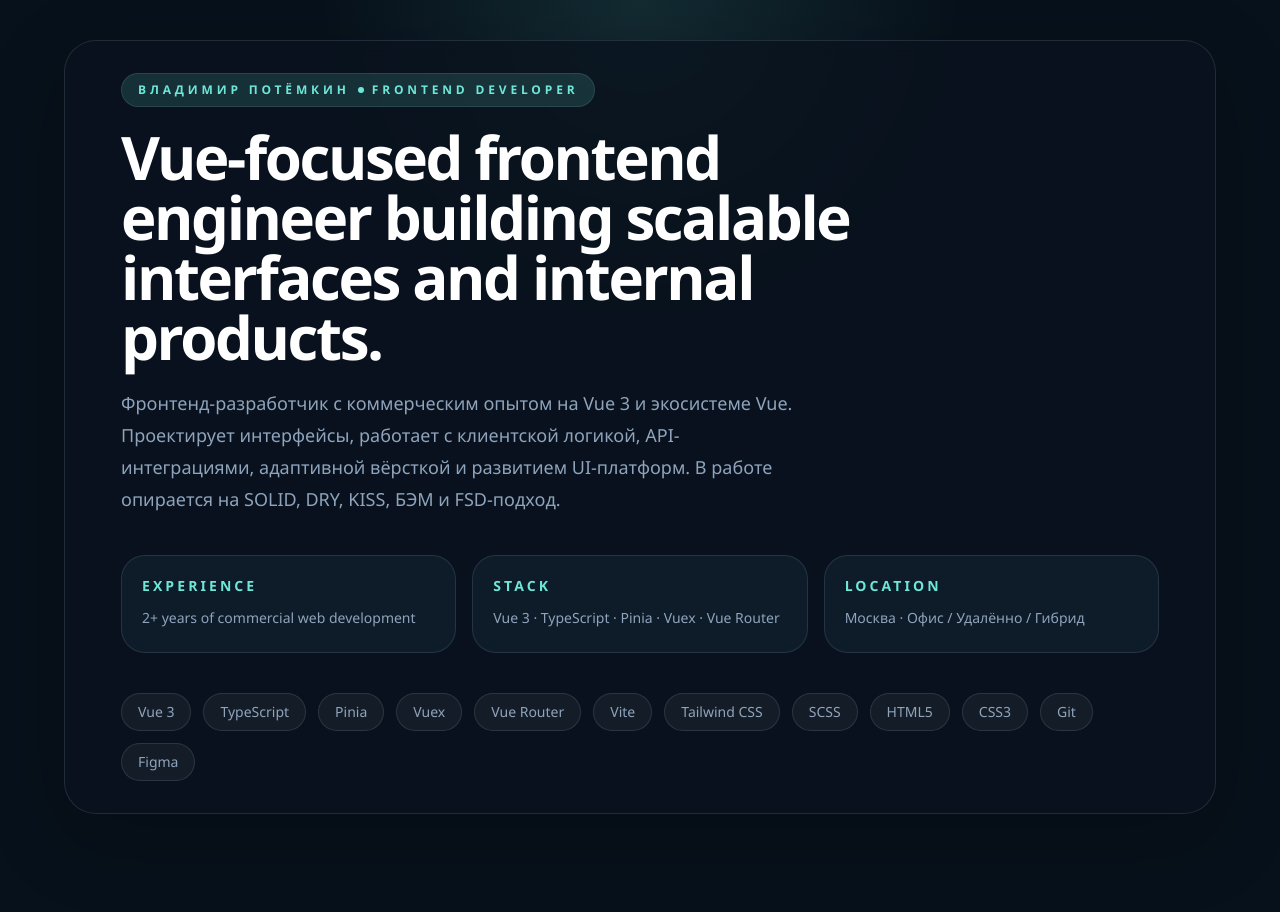
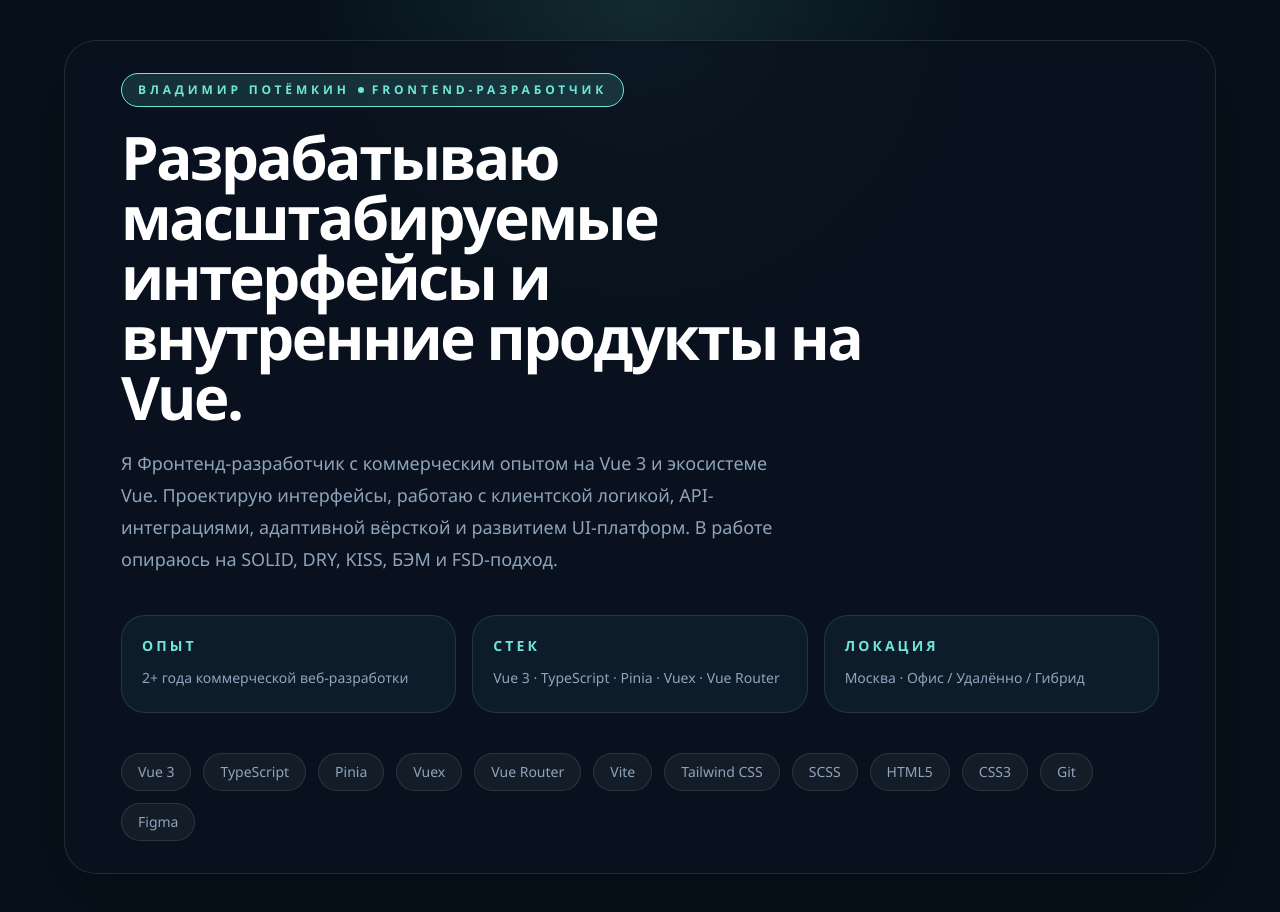
Before and after one commit to VladimirPotemkin/My-Portfoliio, a Vue app: page / in a window 1280 px wide. Before the commit the page ends 854 px from the top, so only its background shows below. Built offline with nearby package versions, Linux system fonts and the light colour scheme.

Commit message:
step 2 #done

```diff
--- a/eslint.config.mjs
+++ b/eslint.config.mjs
@@ -34,7 +34,8 @@ export default tseslint.config(
           caughtErrorsIgnorePattern: '^_',
         },
       ],
+      'vue/first-attribute-linebreak': 'off',
       'vue/multi-word-component-names': 'off',
     },
-  }
+  },
 )
--- a/src/data/profile.ts
+++ b/src/data/profile.ts
@@ -3,11 +3,11 @@ import type { DeveloperProfile } from '../types'
 export const profileData: DeveloperProfile = {
   fullName: 'Владимир Потёмкин',
   firstName: 'Владимир',
-  role: 'Frontend Developer',
-  tagline: 'Vue-focused frontend engineer building scalable interfaces and internal products.',
+  role: 'Frontend-разработчик',
+  tagline: 'Разрабатываю масштабируемые интерфейсы и внутренние продукты на Vue.',
   summary:
-    'Фронтенд-разработчик с коммерческим опытом на Vue 3 и экосистеме Vue. Проектирует интерфейсы, работает с клиентской логикой, API-интеграциями, адаптивной вёрсткой и развитием UI-платформ. В работе опирается на SOLID, DRY, KISS, БЭМ и FSD-подход.',
-  experienceLabel: '2+ years of commercial web development',
+    'Я Фронтенд-разработчик с коммерческим опытом на Vue 3 и экосистеме Vue. Проектирую интерфейсы, работаю с клиентской логикой, API-интеграциями, адаптивной вёрсткой и развитием UI-платформ. В работе опираюсь на SOLID, DRY, KISS, БЭМ и FSD-подход.',
+  experienceLabel: '2+ года коммерческой веб-разработки',
   availability: {
     location: 'Москва',
     citizenship: 'Россия',
@@ -19,7 +19,7 @@ export const profileData: DeveloperProfile = {
   contacts: [
     {
       type: 'email',
-      label: 'Email',
+      label: 'Почта',
       value: 'v.potemkin93@yandex.ru',
       href: 'mailto:v.potemkin93@yandex.ru',
     },
@@ -37,7 +37,7 @@ export const profileData: DeveloperProfile = {
     },
     {
       type: 'phone',
-      label: 'Phone',
+      label: 'Телефон',
       value: '+7 (977) 458-48-78',
       href: 'tel:+79774584878',
     },
@@ -58,23 +58,23 @@ export const profileData: DeveloperProfile = {
   ],
   timeline: [
     {
-      year: 'Apr 2025 - Present',
-      title: 'Frontend Developer',
+      year: 'Апрель 2025 - настоящее время',
+      title: 'Frontend-разработчик',
       company: 'ЭКОН Технологии',
       description:
         'Разрабатываю крупные клиентские веб-приложения на Vue 3, Pinia, Vue Router и Vite, проектирую переиспользуемую UI-платформу и улучшаю производительность интерфейсов.',
       projects: ['IPAM', 'ERT для Вымпелком'],
     },
     {
-      year: 'May 2024 - Apr 2025',
-      title: 'Frontend Developer',
+      year: 'Май 2024 - апрель 2025',
+      title: 'Frontend-разработчик',
       company: 'Компания не указана в PDF',
       description:
         'Создавал сайты и веб-приложения на Vue 3, Vuex, Vue Router и Vite, занимался ребрендингом, адаптивной вёрсткой, UX-логикой и интеграцией с API-сервисами.',
     },
     {
-      year: 'May 2023 - Oct 2023',
-      title: 'Frontend Developer',
+      year: 'Май 2023 - октябрь 2023',
+      title: 'Frontend-разработчик',
       company: 'Easel Pix',
       description:
         'Разрабатывал сайты и веб-приложения на JavaScript и Vue 3, интегрировал компоненты и API, оптимизировал клиентский код и выпускал обновления вместе с дизайнерами и backend-командой.',
--- a/src/style.css
+++ b/src/style.css
@@ -21,8 +21,7 @@
 }
 
 html {
-  background:
-    radial-gradient(circle at top, rgba(110, 231, 216, 0.12), transparent 30%), var(--color-bg);
+  background: radial-gradient(circle at top, rgba(110, 231, 216, 0.12), transparent 30%), var(--color-bg);
 }
 
 body {
--- a/src/views/HomeView.vue
+++ b/src/views/HomeView.vue
@@ -1,48 +1,66 @@
 <template>
   <main class="min-h-screen px-6 py-10 sm:px-8 lg:px-12">
     <section
-      class="mx-auto flex min-h-[calc(100vh-5rem)] max-w-6xl flex-col justify-center gap-10 rounded-[2rem] border border-[var(--color-border)] bg-[var(--color-surface)] px-6 py-8 shadow-[0_24px_80px_rgba(0,0,0,0.24)] backdrop-blur md:px-10 lg:px-14">
+      class="mx-auto flex min-h-[calc(100vh-5rem)] max-w-6xl flex-col justify-center gap-10 rounded-4xl border border-(--color-border) bg-(--color-surface) px-6 py-8 shadow-[0_24px_80px_rgba(0,0,0,0.24)] backdrop-blur md:px-10 lg:px-14"
+    >
       <div class="max-w-3xl space-y-5">
         <p
-          class="inline-flex items-center gap-2 rounded-full border border-[var(--color-border)] bg-[var(--color-accent-soft)] px-4 py-2 text-xs font-semibold uppercase tracking-[0.32em] text-[var(--color-accent)]">
+          class="inline-flex items-center gap-2 rounded-full border border---color-border) bg-(--color-accent-soft) px-4 py-2 text-xs font-semibold uppercase tracking-[0.32em] text-(--color-accent)"
+        >
           {{ profileData.fullName }}
-          <span class="h-1.5 w-1.5 rounded-full bg-[var(--color-accent)]"></span>
+          <span class="h-1.5 w-1.5 rounded-full bg-(--color-accent)"></span>
           {{ profileData.role }}
         </p>
 
-        <h1 class="font-[var(--font-display)] text-4xl font-bold tracking-[-0.04em] text-white sm:text-5xl lg:text-6xl">
+        <h1
+          class="font-bold text-4xl tracking-[-0.04em] text-white sm:text-5xl lg:text-6xl"
+        >
           {{ profileData.tagline }}
         </h1>
 
-        <p class="max-w-2xl text-base leading-8 text-[var(--color-muted)] sm:text-lg">
+        <p
+          class="max-w-2xl text-base leading-8 text-(--color-muted) sm:text-lg"
+        >
           {{ profileData.summary }}
         </p>
       </div>
 
       <div class="grid gap-4 md:grid-cols-3">
-        <article class="rounded-[1.5rem] border border-[var(--color-border)] bg-[var(--color-surface-strong)] p-5">
-          <p class="mb-2 text-sm font-semibold uppercase tracking-[0.22em] text-[var(--color-accent)]">
-            Experience
+        <article
+          class="rounded-3xl border border-(--color-border) bg-(--color-surface-strong) p-5"
+        >
+          <p
+            class="mb-2 text-sm font-semibold uppercase tracking-[0.22em] text-(--color-accent)"
+          >
+            Опыт
           </p>
-          <p class="text-sm leading-7 text-[var(--color-muted)]">
+          <p class="text-sm leading-7 text-(--color-muted)">
             {{ profileData.experienceLabel }}
           </p>
         </article>
 
-        <article class="rounded-[1.5rem] border border-[var(--color-border)] bg-[var(--color-surface-strong)] p-5">
-          <p class="mb-2 text-sm font-semibold uppercase tracking-[0.22em] text-[var(--color-accent)]">
-            Stack
+        <article
+          class="rounded-3xl border border-(--color-border) bg-(--color-surface-strong) p-5"
+        >
+          <p
+            class="mb-2 text-sm font-semibold uppercase tracking-[0.22em] text-(--color-accent)"
+          >
+            Стек
           </p>
           <p class="text-sm leading-7 text-(--color-muted)">
             {{ highlightedSkills }}
           </p>
         </article>
 
-        <article class="rounded-[1.5rem] border border-[var(--color-border)] bg-[var(--color-surface-strong)] p-5">
-          <p class="mb-2 text-sm font-semibold uppercase tracking-[0.22em] text-[var(--color-accent)]">
-            Location
+        <article
+          class="rounded-3xl border border-(--color-border) bg-(--color-surface-strong) p-5"
+        >
+          <p
+            class="mb-2 text-sm font-semibold uppercase tracking-[0.22em] text-(--color-accent)"
+          >
+            Локация
           </p>
-          <p class="text-sm leading-7 text-[var(--color-muted)]">
+          <p class="text-sm leading-7 text-(--color-muted)">
             {{ profileData.availability.location }} ·
             {{ profileData.availability.workModes.join(' / ') }}
           </p>
@@ -50,8 +68,11 @@
       </div>
 
       <div class="flex flex-wrap gap-3">
-        <span v-for="skill in profileData.skills" :key="skill.name"
-          class="rounded-full border border-[var(--color-border)] bg-white/5 px-4 py-2 text-sm text-[var(--color-muted)]">
+        <span
+          v-for="skill in profileData.skills"
+          :key="skill.name"
+          class="rounded-full border border-(--color-border) bg-white/5 px-4 py-2 text-sm text-(--color-muted)"
+        >
           {{ skill.name }}
         </span>
       </div>
@@ -63,5 +84,10 @@
 import { computed } from 'vue'
 import { profileData } from '../data/profile'
 
-const highlightedSkills = computed(() => profileData.skills.slice(0, 5).map((skill) => skill.name).join(' · '))
+const highlightedSkills = computed(() =>
+  profileData.skills
+    .slice(0, 5)
+    .map(skill => skill.name)
+    .join(' · '),
+)
 </script>
```
Also changed, not shown: index.html (+13 -3 lines), .prettierrc.json (deleted), 1 other file (tests, documents, lock files or other folders).
